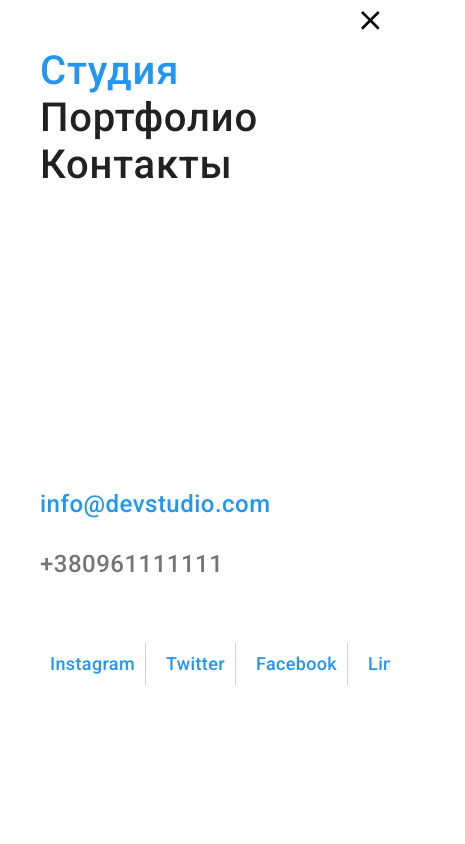
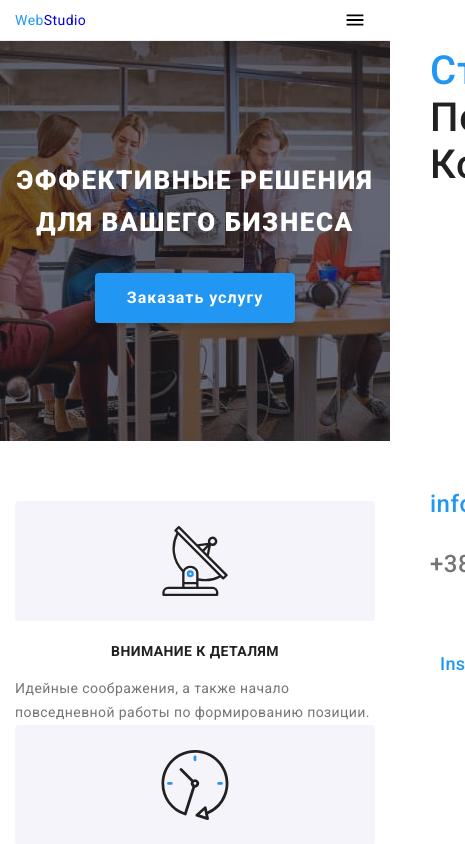
Before and after one commit to irynakrykun/WebStudio, a plain HTML site: page index.html in a window 390 px wide. Shown: the top 844 px of the page, 465 px wide, since content can reach past the window. Drawn offline with nearby package versions, Linux system fonts and the light colour scheme.

Commit message:
chek modal

```diff
--- a/index.html
+++ b/index.html
@@ -713,7 +713,7 @@
       </div>
     </div>
     <!--Menu-->
-    <div class="menu-container is-open js-menu-container" id="mobile-menu">
+    <div class="menu-container js-menu-container" id="mobile-menu">
       <button type="button" class="mobail-menu-button js-close-menu" aria-expanded="false">
         <svg width="40" height="40" aria-label="Кнопка закрить">
           <use class="menu-close" href="./images/icons.svg#close_40px-1"></use>
--- a/sass/layout/_features.scss
+++ b/sass/layout/_features.scss
@@ -9,8 +9,6 @@
 
   & > li {
     flex-basis: calc(((100% - 30px) * 1) / 2);
-    display: block;
-    justify-content: center;
   }
 
   @media screen and (min-width: 1200px) {
@@ -35,6 +33,7 @@
   margin-bottom: 10px;
 }
 .features__text {
+  @media screen and (max-width: 767px) {
     width: 100%;
     font-size: 14px;
     line-height: 1.71;
@@ -42,7 +41,12 @@
     margin-bottom: 30px;
     color: $primery-text-color;
   }
-
+}
+.features__text:last-child {
+  @media screen and (max-width: 767px) {
+    margin-bottom: 0;
+  }
+}
 .features__icon {
   width: 100%;
   height: 120px;
--- a/sass/layout/_footer.scss
+++ b/sass/layout/_footer.scss
@@ -177,7 +177,7 @@ form {
 }
 .form-email {
   margin-bottom: 20px;
-  width: 450px;
+  width: 100%;
   height: 50px;
   font-size: 16px;
   line-height: 1.25;
--- a/sass/layout/_header.scss
+++ b/sass/layout/_header.scss
@@ -53,12 +53,23 @@
 }
 .header-nav {
   display: flex;
+  align-items: center;
+  justify-content: space-around;
   @media screen and (min-width: 768px) {
     display: flex;
     margin-right: auto;
   }
 }
+.contacts {
+  @media screen and (max-width: 767px) {
+    display: none;
+  }
+}
 .site-nav {
+  @media screen and (max-width: 767px) {
+    display: none;
+  }
+
   @media screen and (min-width: 768px) {
     display: flex;
     text-align: center;
--- a/sass/layout/_hero.scss
+++ b/sass/layout/_hero.scss
@@ -41,7 +41,7 @@
     }
   }
 }
-@media screen and (min-width: 480px) {
+@media screen and (max-width: 1199px) {
   .hero-title {
     width: 360px;
     margin: 0 auto;
```
Also changed, not shown: css/main.css, css/main.min.css, 2 other files. Lines whose indentation alone changed are shown as unchanged.
